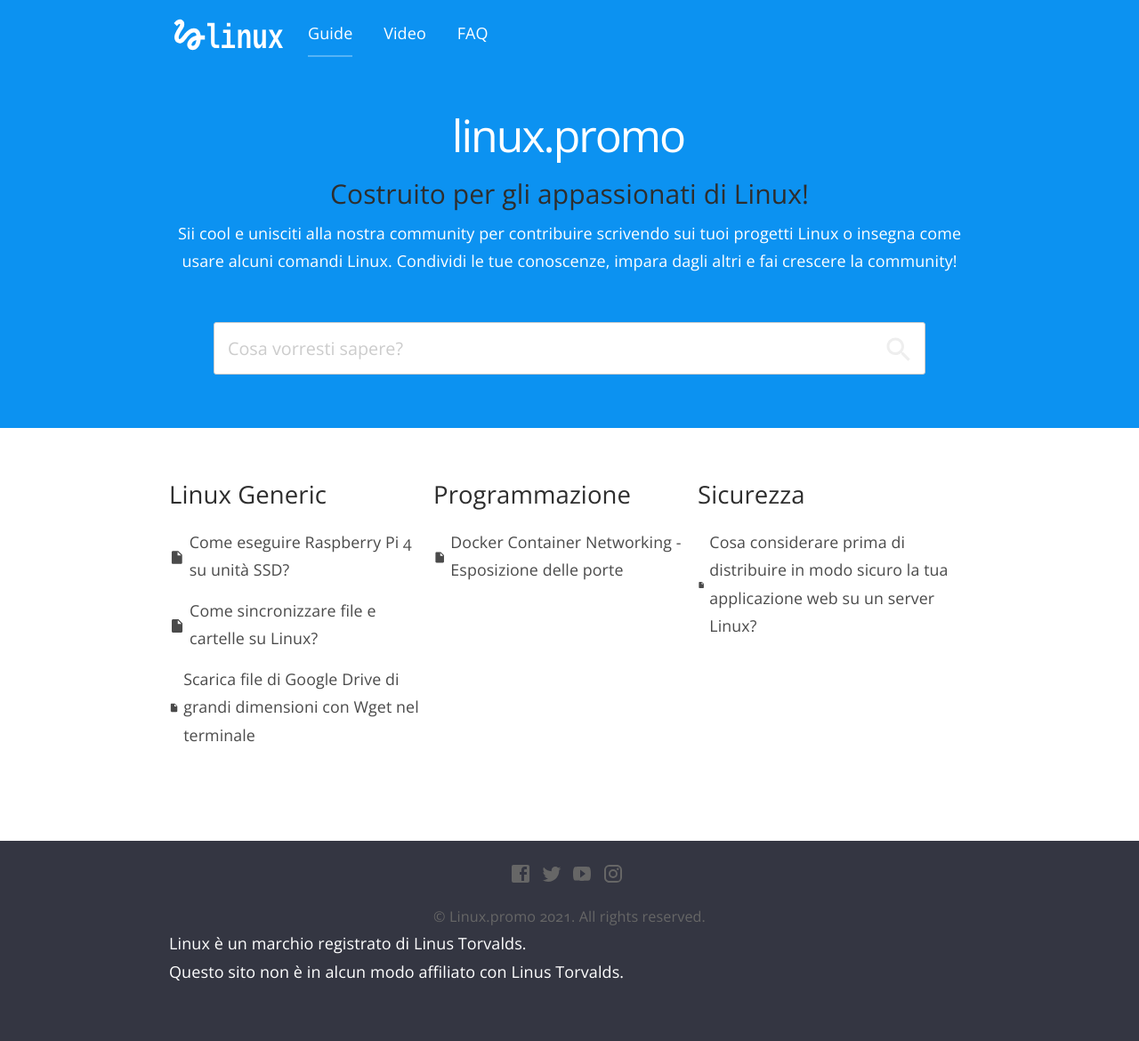
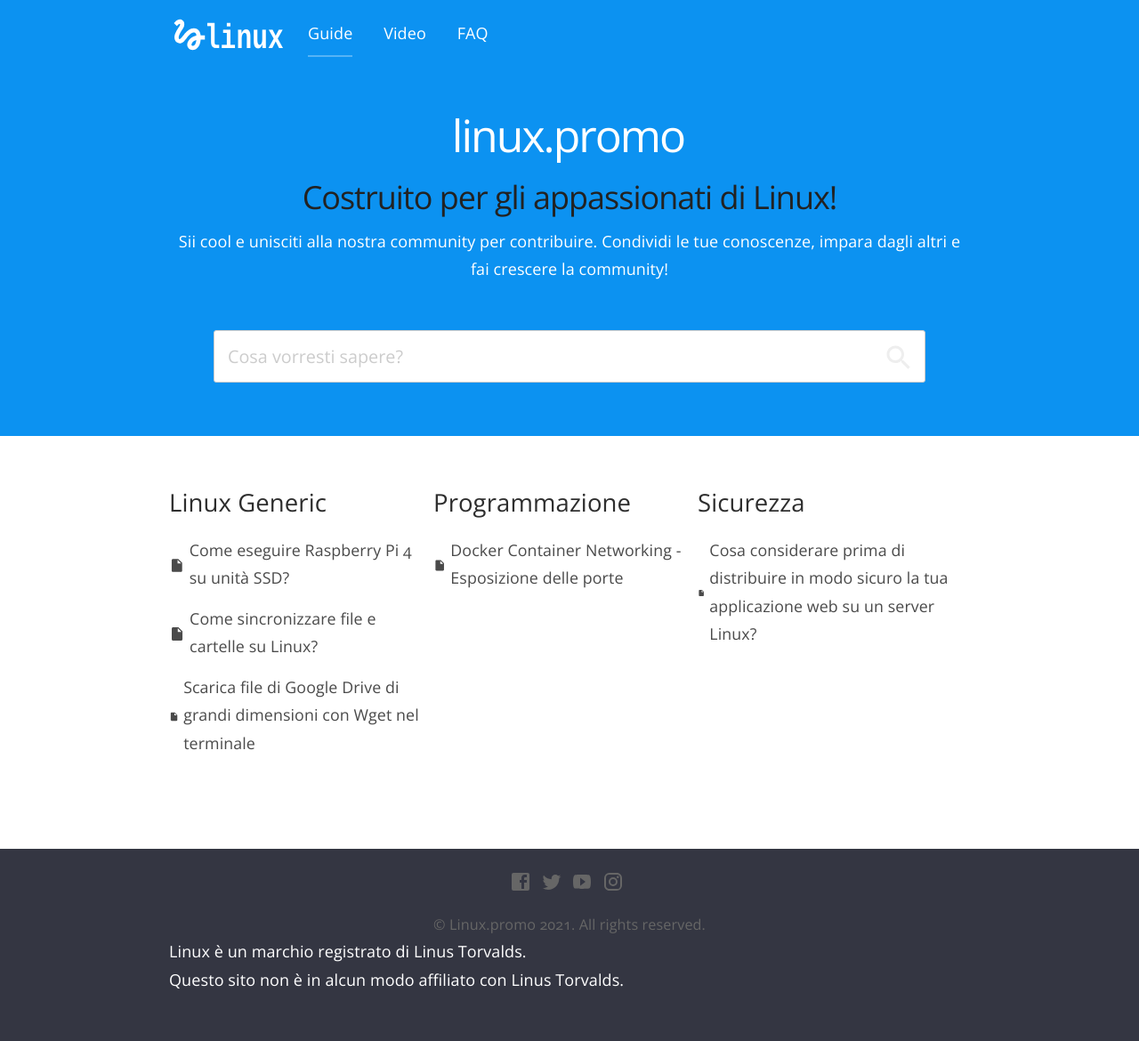
Before and after one commit to nuke86/linuxpromo.github.io, a Jekyll site: the page built from index.html, in a window 1280 px wide. Shown: the whole page at 89% size. Built offline with Jekyll 4.4.1, drawn with Linux system fonts in a browser that asks for light colours; nearby versions of some CDN libraries.

Commit message:
Base theme

```diff
--- a/_layouts/default.html
+++ b/_layouts/default.html
@@ -35,10 +35,9 @@
 				</section>
 				<section class="hero_search">
 					<h1>linux.promo</h1>
-					<h3>Costruito per gli appassionati di Linux!</h3>
+					<h2>Costruito per gli appassionati di Linux!</h2>
 
-					<p>Sii cool e unisciti alla nostra community per contribuire scrivendo sui tuoi progetti
-					Linux o insegna come usare alcuni comandi Linux. Condividi le tue conoscenze,
+					<p>Sii cool e unisciti alla nostra community per contribuire. Condividi le tue conoscenze,
 					impara dagli altri e fai crescere la community!</p>
 					{% include search.html %}
 				</section>
```
